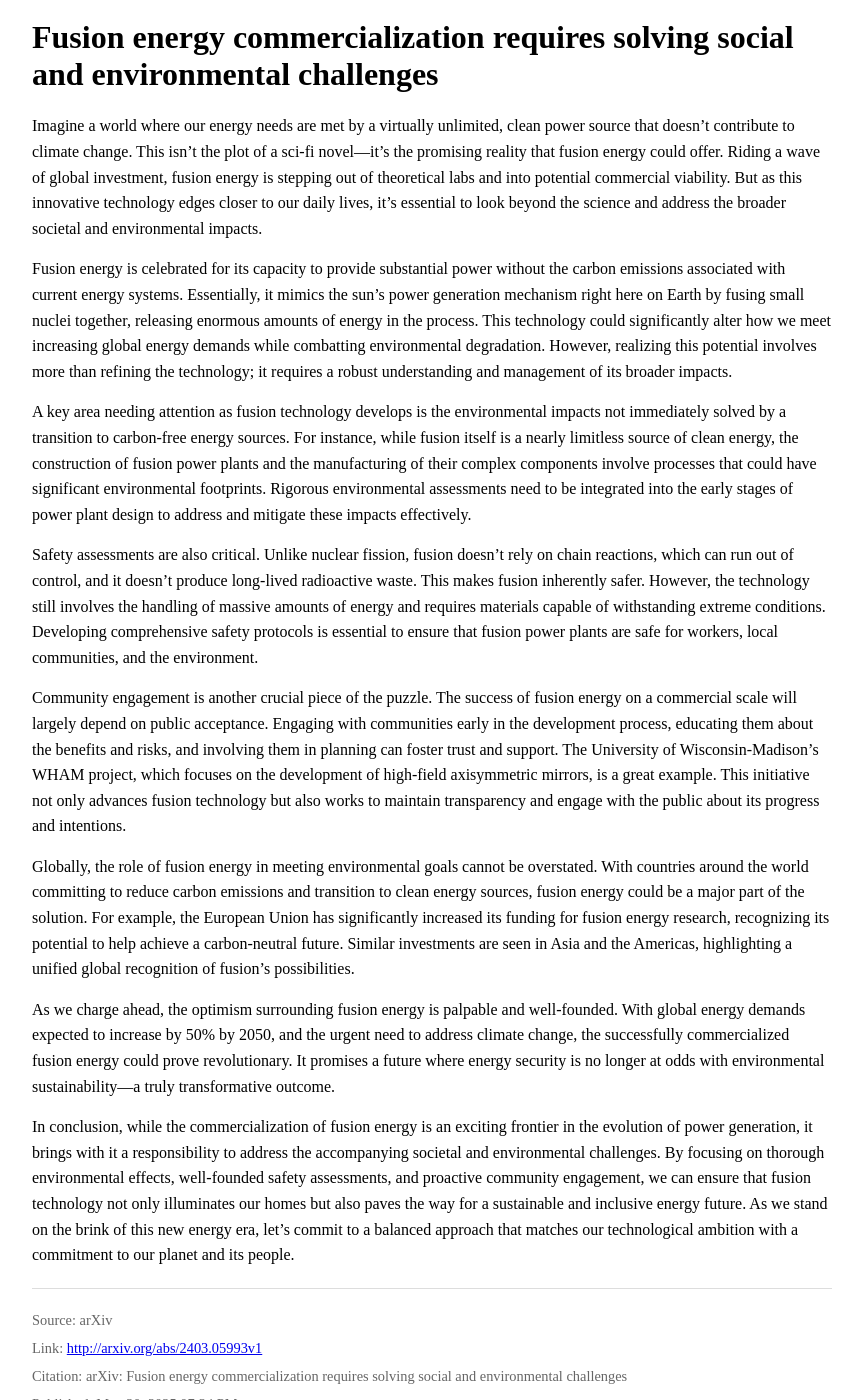
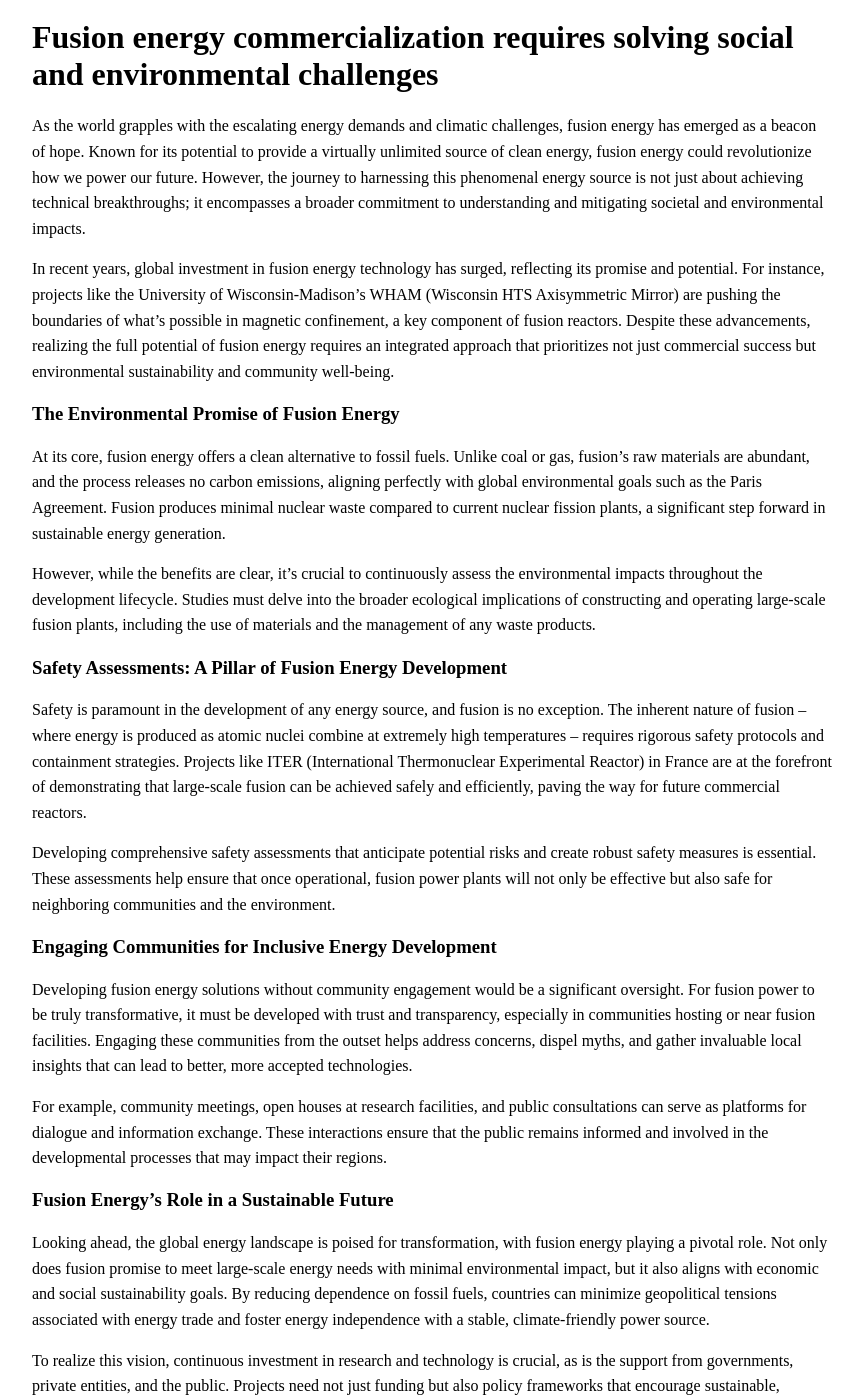
Before and after one commit to hyperpoint/hyperpoint.github.io, a Jekyll site: the page built from _posts/2024-03-01-0950fec4cb8454c4e9ade61cf7aff3b8-fusion-energy-commercialization-requires-solving-social-and-environmental-challenges.md, in a window 1280 px wide and 1400 px high, scrolled down 242 px. Shown: the whole window, without its empty margins (208-1071 px from the left). Built offline with Jekyll 4.4.1, drawn with Linux system fonts in a browser that asks for light colours; some of the changed text lies outside the part shown.

Commit message:
Update blog post: Fusion energy commercialization requires solving social and environmental challenges

```diff
--- a/_posts/2024-03-01-0950fec4cb8454c4e9ade61cf7aff3b8-fusion-energy-commercialization-requires-solving-social-and-environmental-challenges.md
+++ b/_posts/2024-03-01-0950fec4cb8454c4e9ade61cf7aff3b8-fusion-energy-commercialization-requires-solving-social-and-environmental-challenges.md
@@ -13,18 +13,32 @@ citation: "arXiv: Fusion energy commercialization requires solving social and
   environmental challenges"
 ---
 
-Imagine a world where our energy needs are met by a virtually unlimited, clean power source that doesn't contribute to climate change. This isn't the plot of a sci-fi novel—it's the promising reality that fusion energy could offer. Riding a wave of global investment, fusion energy is stepping out of theoretical labs and into potential commercial viability. But as this innovative technology edges closer to our daily lives, it's essential to look beyond the science and address the broader societal and environmental impacts.
+As the world grapples with the escalating energy demands and climatic challenges, fusion energy has emerged as a beacon of hope. Known for its potential to provide a virtually unlimited source of clean energy, fusion energy could revolutionize how we power our future. However, the journey to harnessing this phenomenal energy source is not just about achieving technical breakthroughs; it encompasses a broader commitment to understanding and mitigating societal and environmental impacts.
 
-Fusion energy is celebrated for its capacity to provide substantial power without the carbon emissions associated with current energy systems. Essentially, it mimics the sun’s power generation mechanism right here on Earth by fusing small nuclei together, releasing enormous amounts of energy in the process. This technology could significantly alter how we meet increasing global energy demands while combatting environmental degradation. However, realizing this potential involves more than refining the technology; it requires a robust understanding and management of its broader impacts.
+In recent years, global investment in fusion energy technology has surged, reflecting its promise and potential. For instance, projects like the University of Wisconsin-Madison’s WHAM (Wisconsin HTS Axisymmetric Mirror) are pushing the boundaries of what’s possible in magnetic confinement, a key component of fusion reactors. Despite these advancements, realizing the full potential of fusion energy requires an integrated approach that prioritizes not just commercial success but environmental sustainability and community well-being.
 
-A key area needing attention as fusion technology develops is the environmental impacts not immediately solved by a transition to carbon-free energy sources. For instance, while fusion itself is a nearly limitless source of clean energy, the construction of fusion power plants and the manufacturing of their complex components involve processes that could have significant environmental footprints. Rigorous environmental assessments need to be integrated into the early stages of power plant design to address and mitigate these impacts effectively.
+### **The Environmental Promise of Fusion Energy**
 
-Safety assessments are also critical. Unlike nuclear fission, fusion doesn't rely on chain reactions, which can run out of control, and it doesn't produce long-lived radioactive waste. This makes fusion inherently safer. However, the technology still involves the handling of massive amounts of energy and requires materials capable of withstanding extreme conditions. Developing comprehensive safety protocols is essential to ensure that fusion power plants are safe for workers, local communities, and the environment.
+At its core, fusion energy offers a clean alternative to fossil fuels. Unlike coal or gas, fusion’s raw materials are abundant, and the process releases no carbon emissions, aligning perfectly with global environmental goals such as the Paris Agreement. Fusion produces minimal nuclear waste compared to current nuclear fission plants, a significant step forward in sustainable energy generation.
 
-Community engagement is another crucial piece of the puzzle. The success of fusion energy on a commercial scale will largely depend on public acceptance. Engaging with communities early in the development process, educating them about the benefits and risks, and involving them in planning can foster trust and support. The University of Wisconsin-Madison’s WHAM project, which focuses on the development of high-field axisymmetric mirrors, is a great example. This initiative not only advances fusion technology but also works to maintain transparency and engage with the public about its progress and intentions.
+However, while the benefits are clear, it’s crucial to continuously assess the environmental impacts throughout the development lifecycle. Studies must delve into the broader ecological implications of constructing and operating large-scale fusion plants, including the use of materials and the management of any waste products.
 
-Globally, the role of fusion energy in meeting environmental goals cannot be overstated. With countries around the world committing to reduce carbon emissions and transition to clean energy sources, fusion energy could be a major part of the solution. For example, the European Union has significantly increased its funding for fusion energy research, recognizing its potential to help achieve a carbon-neutral future. Similar investments are seen in Asia and the Americas, highlighting a unified global recognition of fusion's possibilities.
+### **Safety Assessments: A Pillar of Fusion Energy Development**
 
-As we charge ahead, the optimism surrounding fusion energy is palpable and well-founded. With global energy demands expected to increase by 50% by 2050, and the urgent need to address climate change, the successfully commercialized fusion energy could prove revolutionary. It promises a future where energy security is no longer at odds with environmental sustainability—a truly transformative outcome.
+Safety is paramount in the development of any energy source, and fusion is no exception. The inherent nature of fusion – where energy is produced as atomic nuclei combine at extremely high temperatures – requires rigorous safety protocols and containment strategies. Projects like ITER (International Thermonuclear Experimental Reactor) in France are at the forefront of demonstrating that large-scale fusion can be achieved safely and efficiently, paving the way for future commercial reactors.
 
-In conclusion, while the commercialization of fusion energy is an exciting frontier in the evolution of power generation, it brings with it a responsibility to address the accompanying societal and environmental challenges. By focusing on thorough environmental effects, well-founded safety assessments, and proactive community engagement, we can ensure that fusion technology not only illuminates our homes but also paves the way for a sustainable and inclusive energy future. As we stand on the brink of this new energy era, let’s commit to a balanced approach that matches our technological ambition with a commitment to our planet and its people.
+Developing comprehensive safety assessments that anticipate potential risks and create robust safety measures is essential. These assessments help ensure that once operational, fusion power plants will not only be effective but also safe for neighboring communities and the environment.
+
+### **Engaging Communities for Inclusive Energy Development**
+
+Developing fusion energy solutions without community engagement would be a significant oversight. For fusion power to be truly transformative, it must be developed with trust and transparency, especially in communities hosting or near fusion facilities. Engaging these communities from the outset helps address concerns, dispel myths, and gather invaluable local insights that can lead to better, more accepted technologies.
+
+For example, community meetings, open houses at research facilities, and public consultations can serve as platforms for dialogue and information exchange. These interactions ensure that the public remains informed and involved in the developmental processes that may impact their regions.
+
+### **Fusion Energy’s Role in a Sustainable Future**
+
+Looking ahead, the global energy landscape is poised for transformation, with fusion energy playing a pivotal role. Not only does fusion promise to meet large-scale energy needs with minimal environmental impact, but it also aligns with economic and social sustainability goals. By reducing dependence on fossil fuels, countries can minimize geopolitical tensions associated with energy trade and foster energy independence with a stable, climate-friendly power source.
+
+To realize this vision, continuous investment in research and technology is crucial, as is the support from governments, private entities, and the public. Projects need not just funding but also policy frameworks that encourage sustainable, socially responsible innovation.
+
+In conclusion, the promise of fusion energy extends far beyond mere technological achievement. It invites us to reimagine global energy strategies in ways that are environmentally sound and socially inclusive. With ongoing efforts to mitigate the societal and environmental impacts and by fostering an engaged community, fusion energy stands not just as a scientific endeavor, but as a cornerstone of sustainable development. What lies ahead is not only a new era of energy production but a brighter, cleaner future for all.
```
Also changed, not shown: other parts of _posts/2024-03-01-0950fec4cb8454c4e9ade61cf7aff3b8-fusion-energy-commercialization-requires-solving-social-and-environmental-challenges.md (+1 -1 lines).
